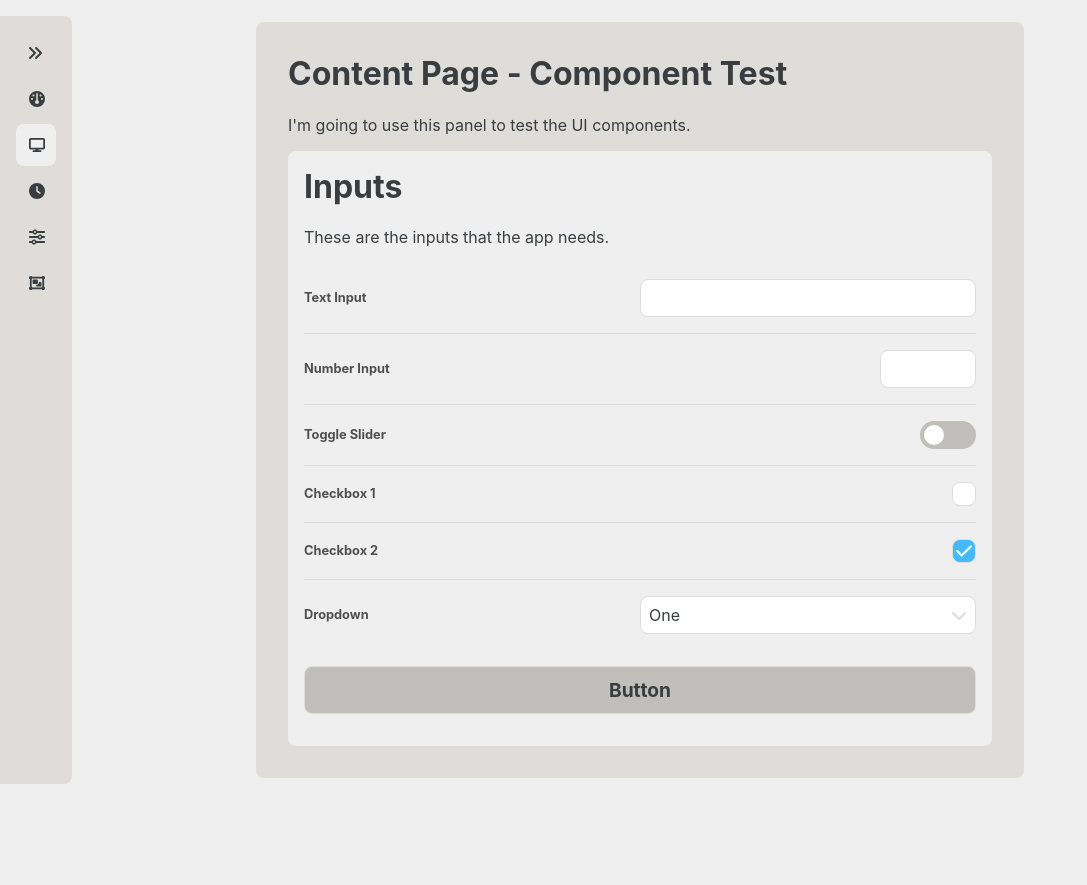
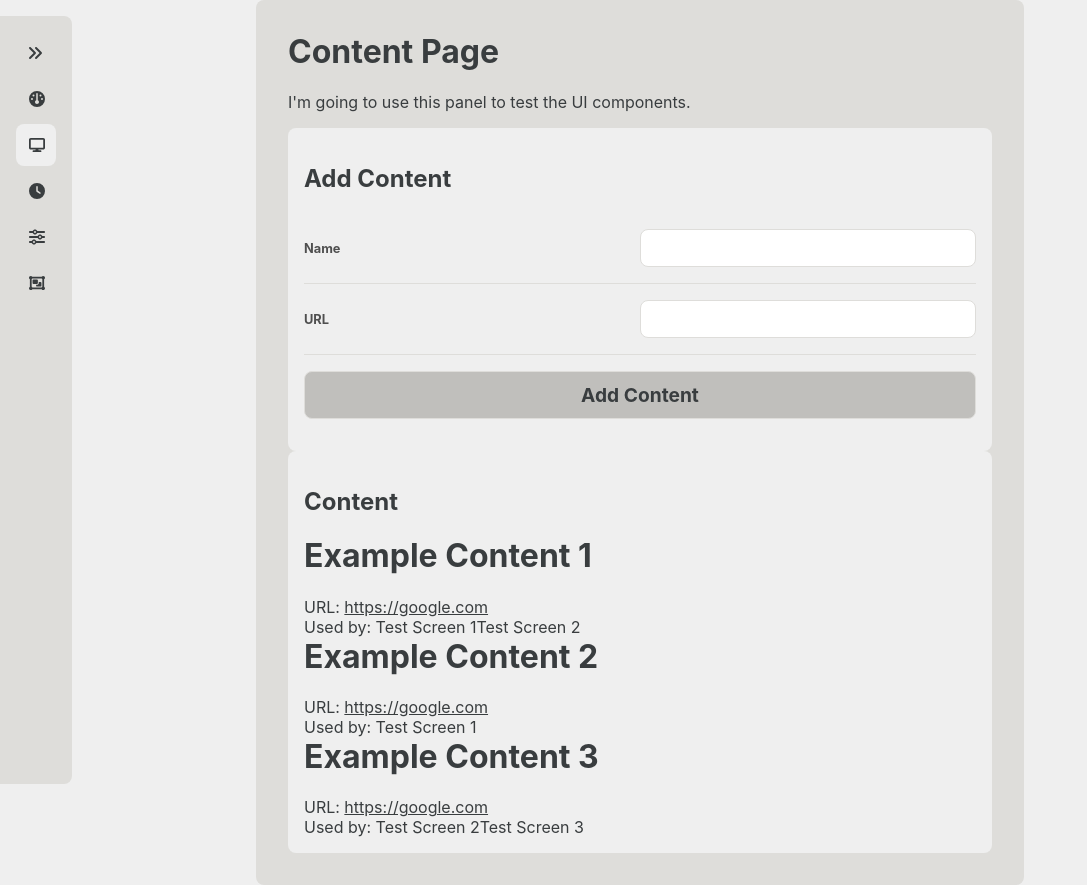
Before and after one commit to jaohara/sch-screen-man, a React (Vite) app in the folder frontend/: page /content in a window 1280 px wide. Shown: the whole page, without its empty margins (0-1087 px from the left). Before the commit the page ends 800 px from the top, so only its background shows below. Built offline with nearby package versions, Linux system fonts and the light colour scheme.

Commit message:
Began blocking out content page

```diff
--- a/frontend/src/pages/ContentPage/ContentPage.jsx
+++ b/frontend/src/pages/ContentPage/ContentPage.jsx
@@ -1,4 +1,6 @@
 import { useState } from "react";
+
+import styles from "./ContentPage.module.scss";
 
 import Panel from "@/components/Panel/Panel";
 import Card from "@/components/Card/Card";
@@ -9,125 +11,105 @@ import DropdownMenu from "@/components/DropdownMenu/DropdownMenu";
 import CheckBox from "@/components/CheckBox/CheckBox";
 import ToggleSlider from "@/components/ToggleSlider/ToggleSlider";
 
-const DROPDOWN_OPTIONS = [
+const TEST_CONTENT = [
   {
-    label: "One",
-    value: "one",
+    name: "Example Content 1",
+    url: "https://google.com",
+    screens: ["Test Screen 1", "Test Screen 2"],
   },
   {
-    label: "Two",
-    value: "two",
+    name: "Example Content 2",
+    url: "https://google.com",
+    screens: ["Test Screen 1",],
   },
   {
-    label: "Three",
-    value: "three",
-  },
-  {
-    label: "Four",
-    value: "four",
-  },
-  {
-    label: "Five",
-    value: "five",
-  },
-  {
-    label: "Six",
-    value: "six",
-  },
-  {
-    label: "Seven",
-    value: "seven",
-  },
-  {
-    label: "Eight",
-    value: "eight",
-  },
-  {
-    label: "Nine",
-    value: "nine",
-  },
-  {
-    label: "Ten",
-    value: "ten",
+    name: "Example Content 3",
+    url: "https://google.com",
+    screens: ["Test Screen 2", "Test Screen 3"],
   },
 ];
 
+
 export default function ContentPage () {
-  const [ text, setText ] = useState("");
-  const [ num, setNum ] = useState("");
-  const [ toggle, setToggle ] = useState(false);
-  const [ check1, setCheck1 ] = useState(false);
-  const [ check2, setCheck2 ] = useState(true);
-  const [ dropdownValue, setDropdownValue ] = useState(DROPDOWN_OPTIONS[0]);
-
+  const [ newContentName, setNewContentName ] = useState("");
+  const [ newContentURL, setNewContentURL ] = useState("");
+  const [ currentContent, setCurrentContent ] = useState(TEST_CONTENT);
 
   return (
     <Panel>
-      <h1>Content Page - Component Test</h1>
+      <h1>Content Page</h1>
       <p>
         I'm going to use this panel to test the UI components.
       </p>
       <Card>
-        <h1>Inputs</h1>
-        <p>
-          These are the inputs that the app needs.
-        </p>
-
+        <h2>Add Content</h2>
         <InputContainer>
           <TextInput
-            label="Text Input"
-            value={text}
-            setValue={setText}
+            label={"Name"}
+            value={newContentName}
+            setValue={setNewContentName}
           />
         </InputContainer>
 
         <InputContainer>
           <TextInput
-            label="Number Input"
-            value={num}
-            setValue={setNum}
-            type="number"
-            small
+            label={"URL"}
+            value={newContentURL}
+            setValue={setNewContentURL}
           />
         </InputContainer>
 
         <InputContainer>
-          <ToggleSlider
-            label="Toggle Slider"
-            value={toggle}
-            setValue={setToggle}
+          <Button
+            label={"Add Content"}
           />
         </InputContainer>
+      </Card>
 
-        <InputContainer>
-          <CheckBox
-            label="Checkbox 1"
-            checked={check1}
-            setChecked={setCheck1}
-          />
-        </InputContainer>
-
-        <InputContainer>
-          <CheckBox
-            label="Checkbox 2"
-            checked={check2}
-            setChecked={setCheck2}
-          />
-        </InputContainer>
-
-        <InputContainer noBorder={true}>
-          <DropdownMenu
-            label="Dropdown"
-            options={DROPDOWN_OPTIONS}
-            value={dropdownValue}
-            setValue={setDropdownValue}
-          />
-        </InputContainer>
-
-        <InputContainer>
-          <Button />
-        </InputContainer>
+      <Card>
+        <h2>Content</h2>
+        {
+          // TODO: include edge cases (no content added, currentContent is null)
+          currentContent && currentContent.map((content) => (
+            <ContentItem
+              content={content}
+            />
+          ))
+        }
       </Card>
     </Panel>
   );
 }
+
+function ContentItem ({ content }) {
+  const { name, url, screens } = content;
+
+  return (
+    <div className={styles["content-item"]}>
+      <h1 className={styles["content-item-name"]}>{name}</h1>
+
+      <div className={styles["content-item-url"]}>
+        <span className={styles["content-url-label"]}>URL: </span>
+        <span className={styles["content-url"]}>
+          <a href={url}>{url}</a>
+        </span>
+      </div>
+
+      <div className={styles["content-item-screens"]}>
+        <span className={styles["content-screens-label"]}>Used by: </span>
+        {
+          screens && screens.length > 0 ? screens.map((name, index) => (
+            <span
+              className={styles["content-item-screen-name"]}
+              key={`content-item-screen-${index}`}
+            >
+              {name}
+            </span>
+          )) : (
+            <span className={styles["content-screens-none"]}>None</span>
+          )
+        }
+      </div>
+    </div>
+  )
+}
```
Also changed, not shown: frontend/src/pages/ContentPage/ContentPage.module.scss (added).
